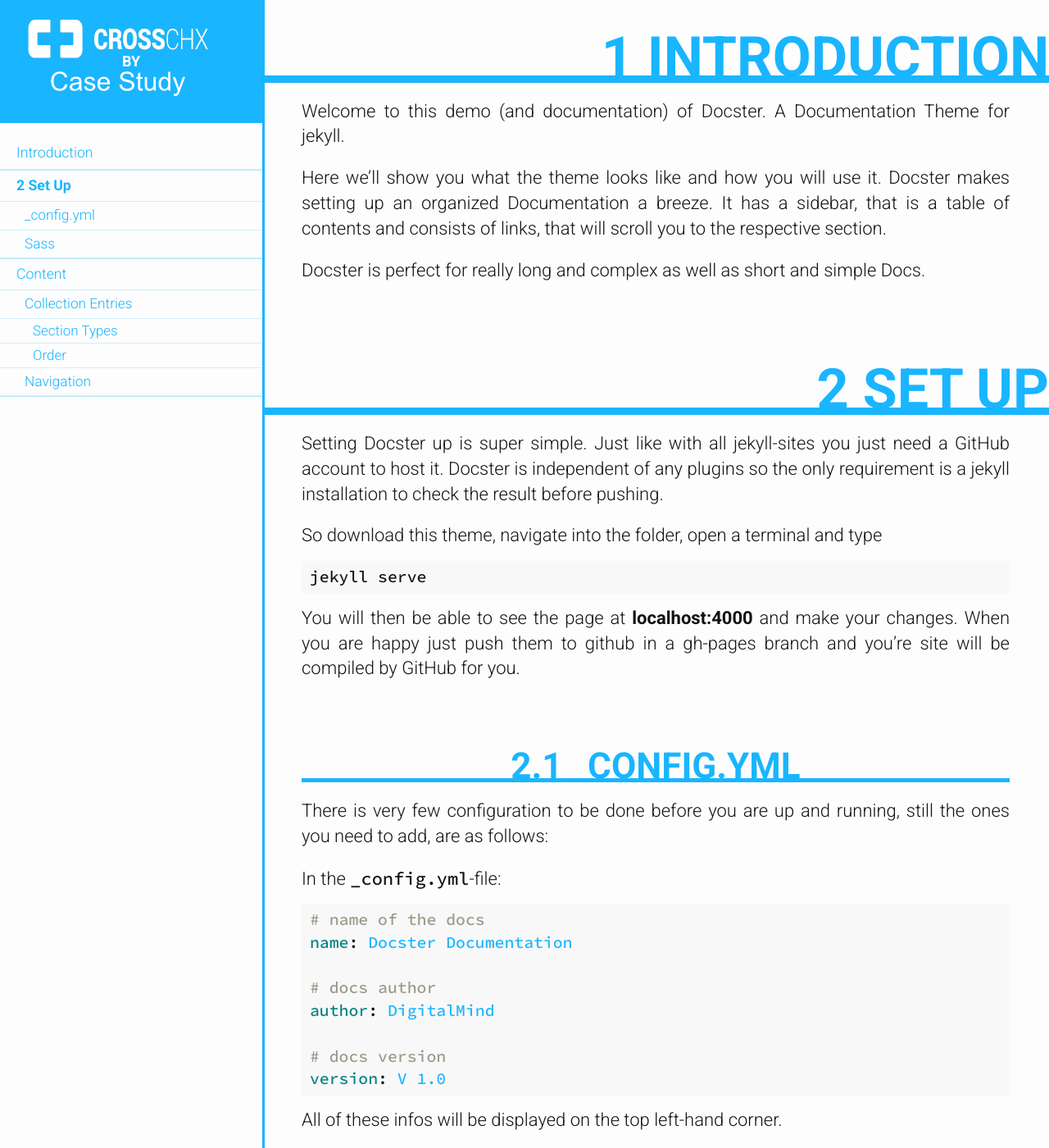
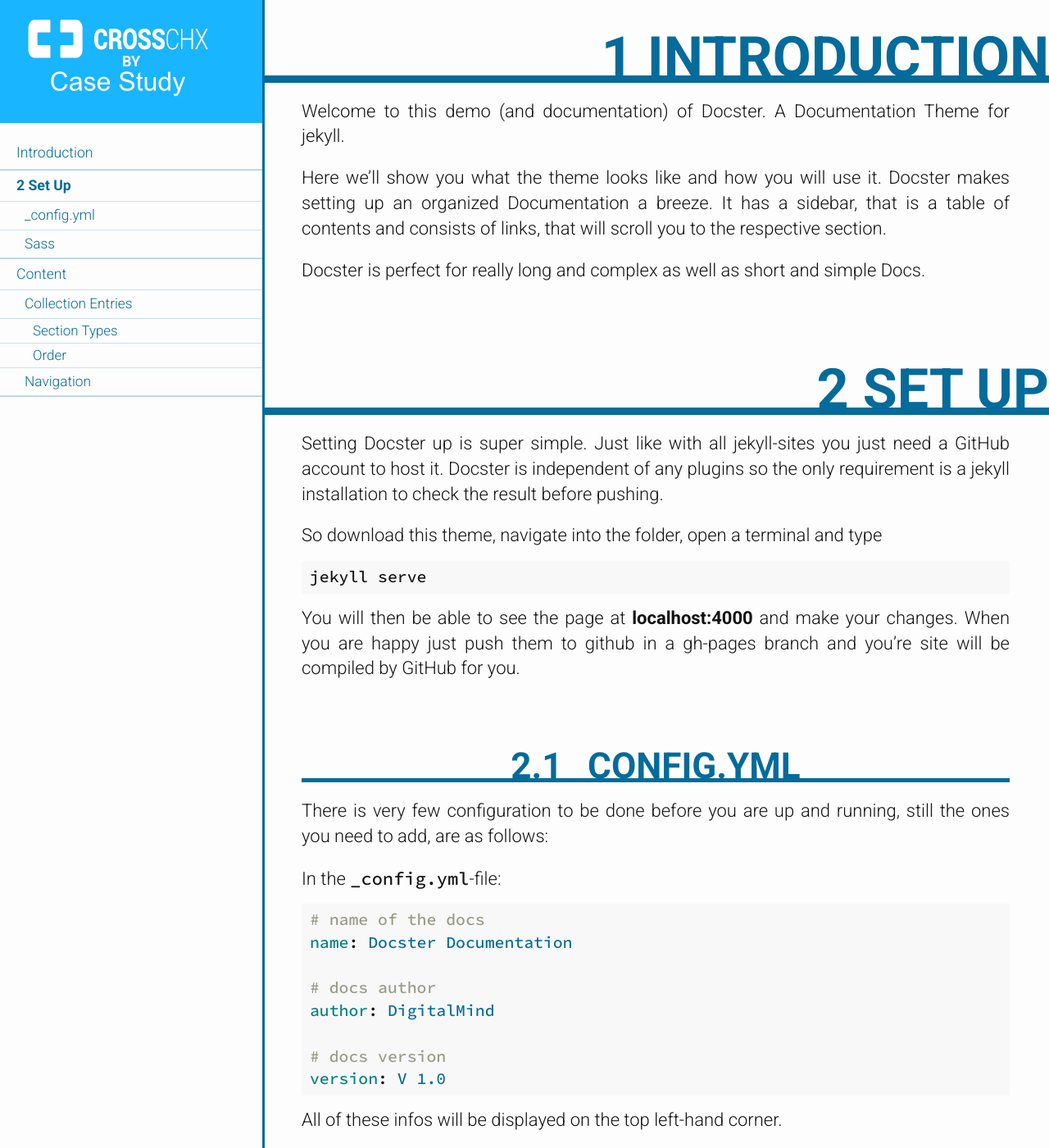
Before and after one commit to knc789/case-study, a Jekyll site: the page built from index.html, in a window 1280 px wide and 1400 px high. Shown: the whole window at 82% size. Built offline with Jekyll 4.4.1, drawn with Linux system fonts in a browser that asks for light colours.

Commit message:
adjusting line color

```diff
--- a/_sass/modules/_colors.scss
+++ b/_sass/modules/_colors.scss
@@ -6,5 +6,5 @@ $mediumgray: #C7C6C5;
 $lightgray: #e3e3e3;
 
 $gray: #5e5e5e;
-$green: #19B5FF;
+$green: #056B9A;
 $darkgreen: darken($green, 20%);
```
